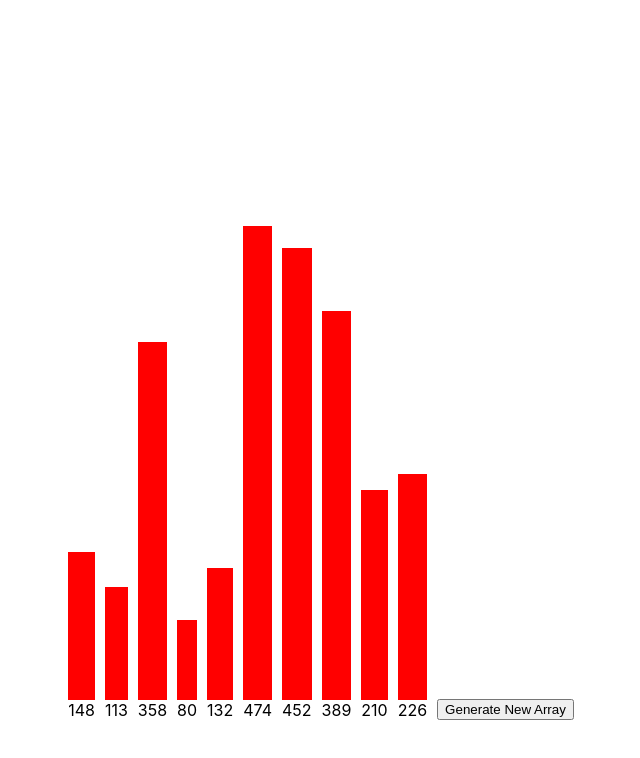
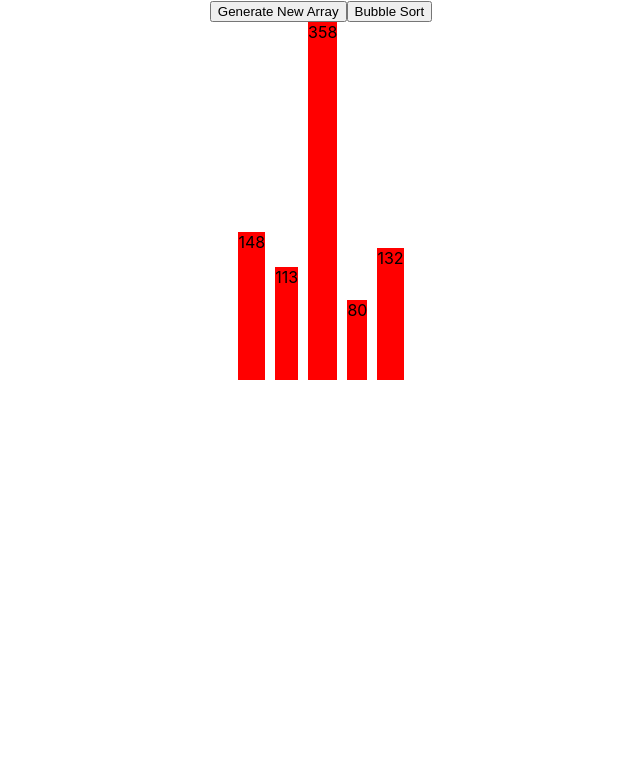
Before and after one commit to NikolayAngelov96/sorting-visualizer, a React (Create React App) app: page / in a window 1280 px wide. Shown: the top 758 px of the page, without its empty margins (319-959 px from the left). Built offline with nearby package versions, Linux system fonts and the light colour scheme.

Commit message:
add buble sort function

```diff
--- a/src/Visualizer.js
+++ b/src/Visualizer.js
@@ -8,27 +8,45 @@ export default function Visualizer() {
   const [values, setValues] = useState(initialArray);
 
   return (
-    <div className="container">
-      {values.map((x, i) => (
-        <div>
-          <div
-            key={`${x} - ${i}`}
-            style={{ height: `${x}px` }}
-            className="item"
-          ></div>
-          {x}
-        </div>
-      ))}
-      <button onClick={() => setValues(generateArray())}>
-        Generate New Array
-      </button>
+    <div>
+      <div className="header">
+        <button onClick={() => setValues(generateArray())} className="btn">
+          Generate New Array
+        </button>
+        <button className="btn" onClick={() => bubbleSort(values)}>
+          Bubble Sort
+        </button>
+      </div>
+      <div className="container">
+        {values.map((x, i) => (
+          <div key={`${i}`} style={{ height: `${x}px` }} className="item">
+            {x}
+          </div>
+        ))}
+      </div>
     </div>
   );
 }
 
+const bubbleSort = (arr) => {
+  const domArray = document.getElementsByClassName("item");
+
+  for (let i = 0; i < arr.length; i++) {
+    for (let j = 0; j < arr.length - 1 - i; j++) {
+      if (arr[j] > arr[j + 1]) {
+        let temp = arr[j];
+        arr[j] = arr[j + 1];
+        arr[j + 1] = temp;
+      }
+    }
+  }
+
+  console.log(arr);
+};
+
 function generateArray() {
   const arr = [];
-  for (let i = 0; i < 10; i++) {
+  for (let i = 0; i < 5; i++) {
     arr.push(getRandomNumber());
   }
 
```
